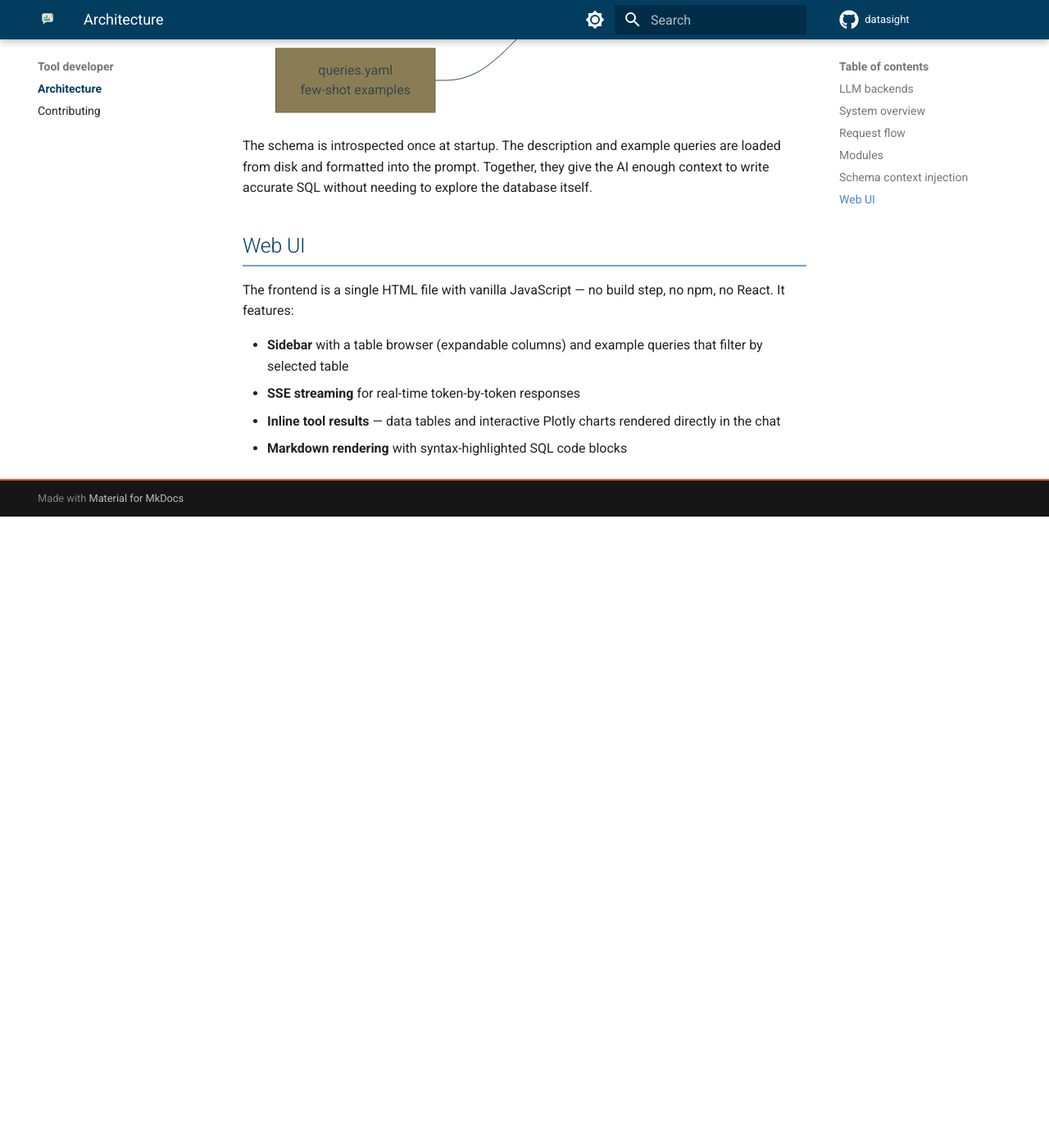
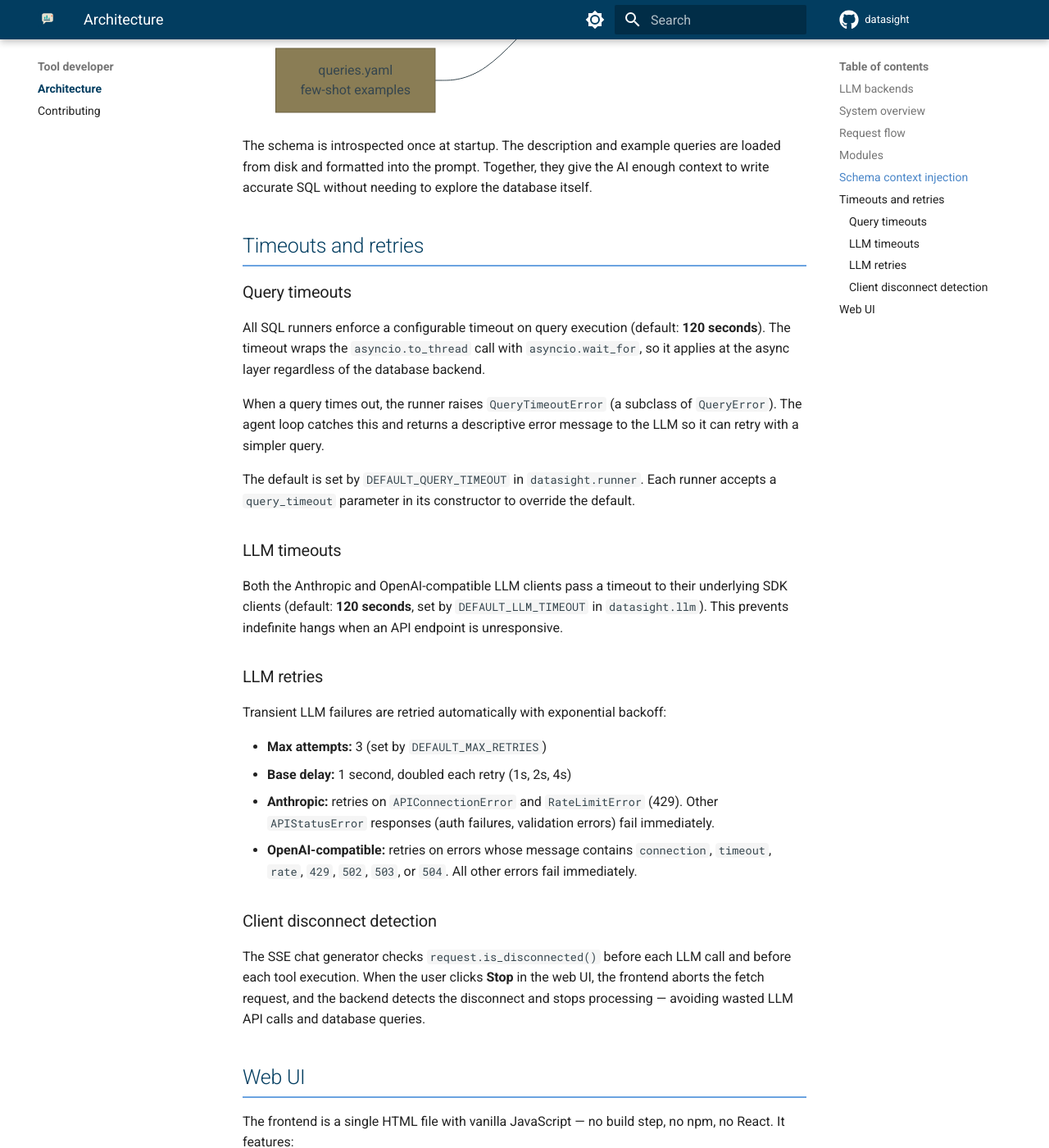
Before and after one commit to dsgrid/datasight, an MkDocs documentation site: the page built from docs/tool-developer/architecture.md, in a window 1280 px wide and 1400 px high, scrolled down 3450 px. Shown: the whole window at 82% size. Built offline with MkDocs 1.6.1 and Material for MkDocs 9.7.7, drawn with Linux system fonts in a browser that asks for light colours; comment, search, counter and statistics services are not loaded; before the commit the page ends 4080 px from its top, so only the background shows below that.

Commit message:
Document reports, timeouts, and retries
- End-user docs: reports in web UI and CLI (save, run, delete)
- Configuration reference: add reports.json and dashboard.json
  to .datasight/ directory table
- Architecture docs: query/LLM timeouts, retry logic, and client
  disconnect detection

Co-Authored-By: Claude Opus 4.6 (1M context) <noreply@anthropic.com>

```diff
--- a/docs/tool-developer/architecture.md
+++ b/docs/tool-developer/architecture.md
@@ -176,6 +176,51 @@ are loaded from disk and formatted into the prompt. Together, they give the AI
 enough context to write accurate SQL without needing to explore the database
 itself.
 
+## Timeouts and retries
+
+### Query timeouts
+
+All SQL runners enforce a configurable timeout on query execution
+(default: **120 seconds**). The timeout wraps the `asyncio.to_thread` call
+with `asyncio.wait_for`, so it applies at the async layer regardless of the
+database backend.
+
+When a query times out, the runner raises `QueryTimeoutError` (a subclass
+of `QueryError`). The agent loop catches this and returns a descriptive
+error message to the LLM so it can retry with a simpler query.
+
+The default is set by `DEFAULT_QUERY_TIMEOUT` in `datasight.runner`. Each
+runner accepts a `query_timeout` parameter in its constructor to override
+the default.
+
+### LLM timeouts
+
+Both the Anthropic and OpenAI-compatible LLM clients pass a timeout to their
+underlying SDK clients (default: **120 seconds**, set by
+`DEFAULT_LLM_TIMEOUT` in `datasight.llm`). This prevents indefinite hangs
+when an API endpoint is unresponsive.
+
+### LLM retries
+
+Transient LLM failures are retried automatically with exponential backoff:
+
+- **Max attempts:** 3 (set by `DEFAULT_MAX_RETRIES`)
+- **Base delay:** 1 second, doubled each retry (1s, 2s, 4s)
+- **Anthropic:** retries on `APIConnectionError` and `RateLimitError` (429).
+  Other `APIStatusError` responses (auth failures, validation errors) fail
+  immediately.
+- **OpenAI-compatible:** retries on errors whose message contains
+  `connection`, `timeout`, `rate`, `429`, `502`, `503`, or `504`. All other
+  errors fail immediately.
+
+### Client disconnect detection
+
+The SSE chat generator checks `request.is_disconnected()` before each LLM
+call and before each tool execution. When the user clicks **Stop** in the
+web UI, the frontend aborts the fetch request, and the backend detects the
+disconnect and stops processing — avoiding wasted LLM API calls and
+database queries.
+
 ## Web UI
 
 The frontend is a single HTML file with vanilla JavaScript — no build step,
```
Also changed, not shown: docs/end-user/cli-usage.md (+48 -0 lines), docs/end-user/web-ui.md (+26 -0 lines), docs/reference/configuration.md (+2 -0 lines).
